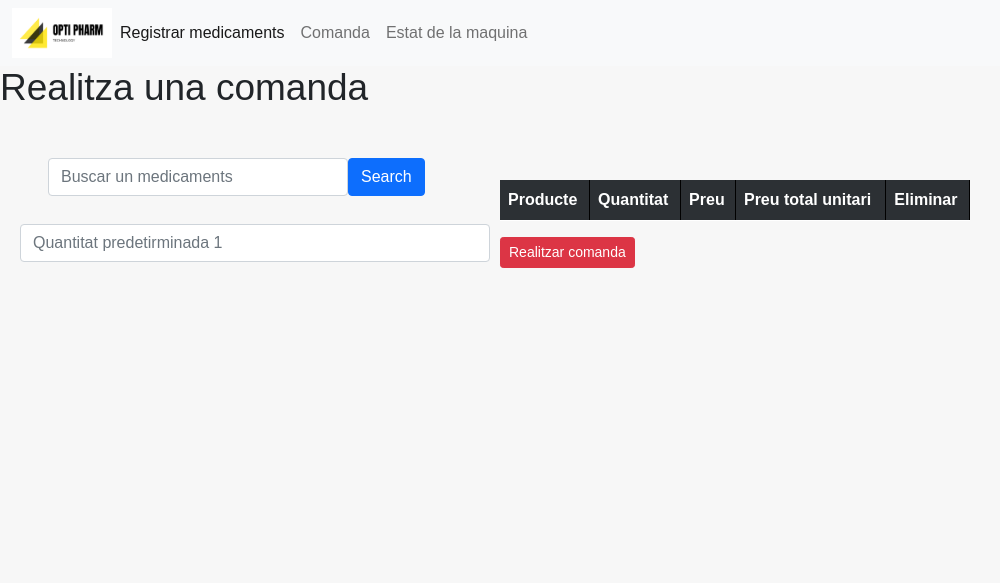
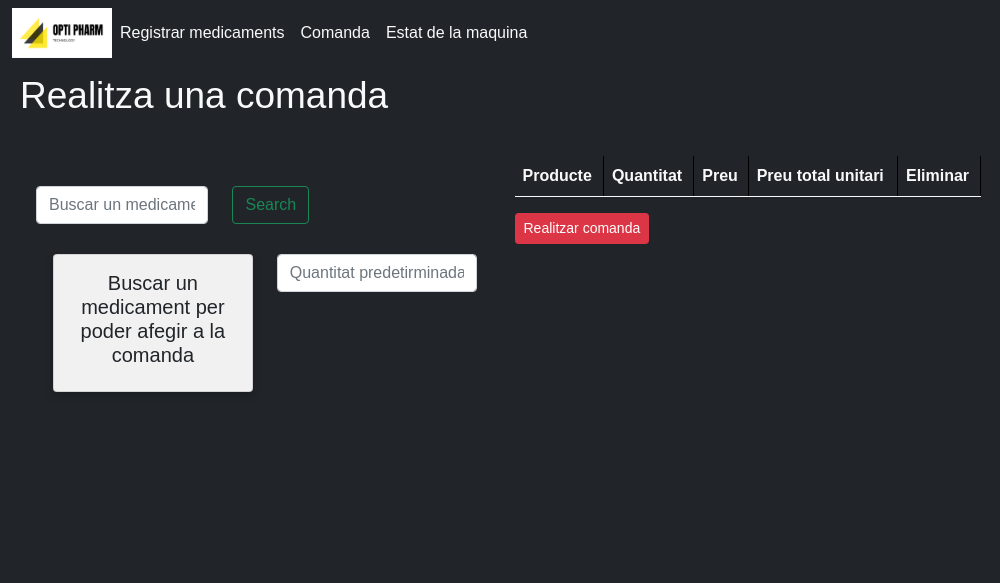
Before and after one commit to Serlomo/OpthiPharm, an Electron app: page Frontend/index.html in a window 1000 px wide. Drawn offline with nearby package versions, Linux system fonts and the light colour scheme; no server answers.

Commit message:
Update Index

```diff
--- a/Frontend/css/autocompletar.css
+++ /dev/null
@@ -1,27 +0,0 @@
-label{
-    font-size: 21px;
-  }
-
-  input[type=text]{
-    padding: 10px;
-    border: none;
-    border-bottom: solid 1px grey;
-    width: 100%;
-    margin: 15px 0px;
-    font-size: 21px;
-  }
-
-  input[type=text]:focus{
-    border-bottom: solid 3px red;
-  }
-
-  input[type=submit]{
-    padding: 10px 15px;
-    background-color: red;
-    border: none;
-    color: white;
-    font-weight: bold;
-    font-size: 19px;
-    display: block;
-    width: 320px;
-  }
--- a/Frontend/index.html
+++ b/Frontend/index.html
@@ -16,7 +16,7 @@
       <link rel ="stylesheet" href="css/New_att.css">
 
     <title>Opthi-Pharm</title>
-    <nav class="navbar navbar-expand-lg navbar-light bg-light">
+    <nav class="navbar navbar-expand-lg navbar-light bg-darck">
       <div class="container-fluid">
         <img src="assets/logo.png" alt="" width="100" height="50" />
         <button
@@ -33,75 +33,101 @@
         <div class="collapse navbar-collapse" id="navbarNavAltMarkup">
           <div class="navbar-nav">
             <a
-              class="nav-link active"
+              class="nav-link active text-light"
               aria-current="page"
               href="html/register.html"
               >Registrar medicaments</a
             >
-            <a class="nav-link" href="index.html">Comanda</a>
-            <a class="nav-link" href="html/state.html">Estat de la maquina</a>
+            <a class="nav-link text-light" href="index.html">Comanda</a>
+            <a class="nav-link text-light" href="html/state.html">Estat de la maquina</a>
           </div>
         </div>
       </div>
     </nav>
   </head>
-  <body>
+  <body class="bg-dark">
 
-    <h1>Realitza una comanda</h1>
+  <div class="container-fluid">
+   <h1 class="text-light p-2">Realitza una comanda</h1>
+    <div class="row">
+    <!--columna esquerra-->
+    <div class="col-12 col-lg-6 ">
 
-    <div class="body2">
-      <div class="sota">
-      <div class="body2 p-2">
-            <form autocomplete="off" action="/action_page.php">
+      <div class="row justify-content-center">
+    <!--Part Esquerra-->
+       <div class="col-5 col-lg-5 ">
+         <form autocomplete="off" action="/action_page.php" class="d-flex">
             <div class="autocompletado" style="width: 300px">
                <div class="form-outline">
                  <input
-                  class="form-control"
+                  class="form-control w-100"
                   id="marcas"
                   type="text"
                   name="Marcas"
                   placeholder="Buscar un medicaments"
+                  aria-label="Search"
                  />
                </div>
              </div>
          </form>
-            <button id="btn-bus" class="btn btn-primary" type="submit">
+      </div>
+      <!--Part Dreta-->
+      <div class="col-3 col-lg-7">
+       <button id="btn-bus" class="btn btn-outline-success" type="submit">
          Search
        </button>
      </div>
+
+   <div class="row justify-content-center">
+      <div class="col-md-6 col-ld-6 col-6" id="most">
+       <div class="card">
+       <h5 class="card-title">Buscar un medicament per poder afegir a la comanda</h5>
+       </div>
+     </div>
+
+   <div class="col-3 col-lg-6">
      <input
           type="text"
           id="quantitat"
           class="form-control mb-4"
           placeholder="Quantitat predetirminada 1"
         />
-        <div class="col-md-6" id="most"></div>
+        </div>
+  </div>
 
    </div>
-      <div class="taula">
-            <table class="table table-dark table-striped" style="width: 100%">
+   </div>
+
+    <!--columna dreta-->
+    <div class="col-8 col-lg-6 ">
+
+            <table class="table " style="width: 100%">
               <tr>
-                <th>Producte</th>
-                <th>Quantitat</th>
-                <th>Preu</th>
-                <th>Preu total unitari</th>
-                <th>Eliminar</th>
+                <th class="text-light">Producte</th>
+                <th class="text-light">Quantitat</th>
+                <th class="text-light">Preu</th>
+                <th class="text-light">Preu total unitari</th>
+                <th class="text-light">Eliminar</th>
               </tr>
               <tbody id="registros"></tbody>
             </table>
 
-
-            <div class="btnborder">
               <input
                 id="btn-comanda"
                 type="button"
                 class="btn btn-danger btn-sm"
                 value="Realitzar comanda"
               />
+
          </div>
 
 
-      </div>
+
+
+
+
+
+
 
 
     <script type="text/javascript" src="js/index.js"></script>
--- a/Frontend/js/index.js
+++ b/Frontend/js/index.js
@@ -1,7 +1,7 @@
 const API_DEV = "http://localhost:3001";
 const API_PRO = "http://192.168.50.109:3001";
 
-const API_DIRECTION = API_PRO;
+const API_DIRECTION = API_DEV;
 
 const most = document.getElementById("most");
 const btnBus = document.getElementById("btn-bus");
@@ -50,7 +50,7 @@ function autocomplete(inp, arr) {
     currentFocus = -1;
     a = document.createElement("DIV");
     a.setAttribute("id", this.id + "autocomplete-list");
-    a.setAttribute("class", "autocomplete-items");
+    a.setAttribute("class", "autocomplete-items text-light p-2");
     this.parentNode.appendChild(a);
     for (i = 0; i < arr.length; i++) {
       if (arr[i].substr(0, val.length).toUpperCase() == val.toUpperCase()) {
@@ -175,11 +175,11 @@ function carregarTaula(comanda) {
 
   function generarHtmlRegistroPersona(index) {
     return `<tr>
-  <td>${index.name}</td>
-  <td>${index.quantitat}</td>
-  <td>${index.price}</td>
-  <td>${total}</td>
-  <td><input type="button" class="btn btn-danger btn-sm" onclick="eliminarComanda('${index.id}');" value="Eliminar de la comanda"></td>
+  <td class="text-light">${index.name}</td>
+  <td class="text-light">${index.quantitat}</td>
+  <td class="text-light">${index.price}€</td>
+  <td class="text-light">${total}€</td>
+  <td class="text-light"><input type="button" class="btn btn-danger btn-sm" onclick="eliminarComanda('${index.id}');" value="Eliminar de la comanda"></td>
 </tr>`;
   }
 }
```
Lines whose indentation alone changed are shown as unchanged.
